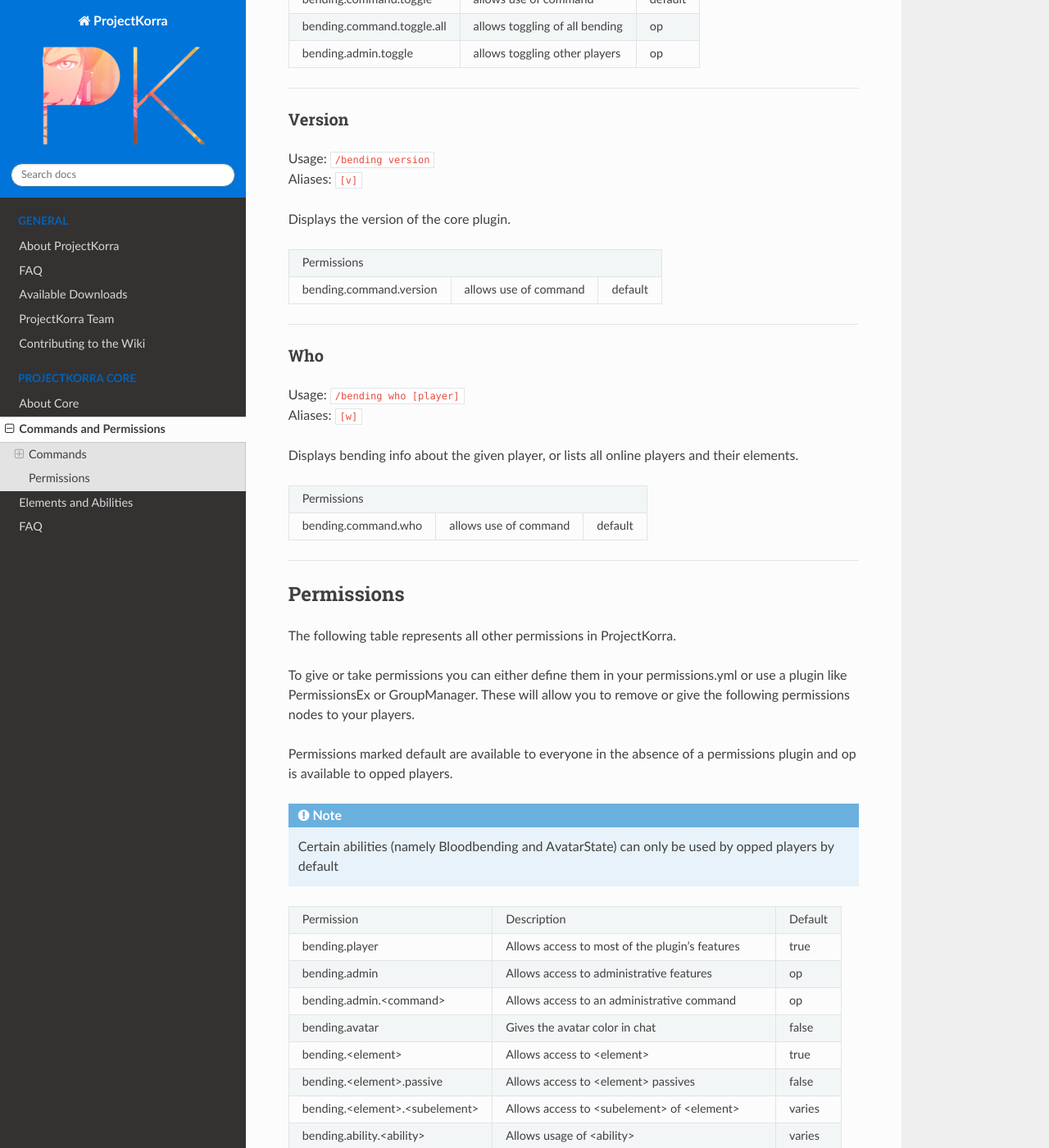
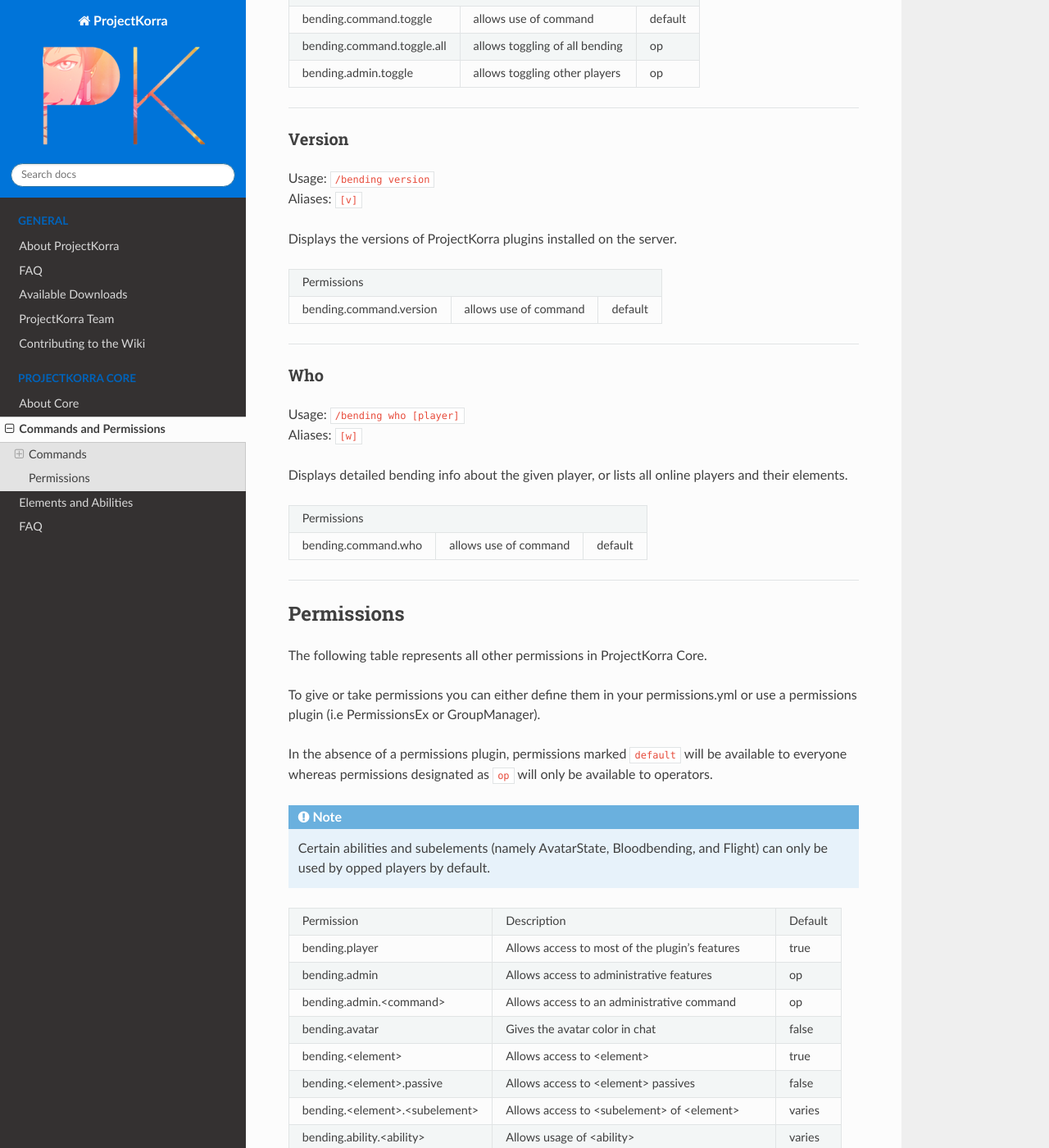
Before and after one commit to ProjectKorra/ProjectKorraWiki, a Sphinx documentation site: the page built from source/pkcore/commands.rst, in a window 1280 px wide and 1400 px high, scrolled down 6086 px. Shown: the whole window at 82% size. Built offline with Sphinx 7.4.7 and the Read the Docs theme 2.0.0, drawn with Linux system fonts in a browser that asks for light colours; some of the changed text lies outside the part shown.

Commit message:
Update commands.rst (#14)
* Update commands.rst

* Update commands.rst

* Update commands.rst

* Update commands.rst

```diff
--- a/source/pkcore/commands.rst
+++ b/source/pkcore/commands.rst
@@ -2,7 +2,7 @@
 Commands and Permissions
 ========================
 
-This page contains all of the commands and permissions in ProjectKorra (Core).
+This page contains all of the commands and permissions in ProjectKorra Core.
 
 .. note:: Last updated for v1.8.8
 
@@ -11,11 +11,11 @@
 The base command for the ProjectKorra plugin is ``/projectkorra``. Aliases for this
 command are ``/bending, /b, /bend, /tla, /mtla, /korra,  /pk``.
 
-.. tip:: the ``/projectkorra`` command is more commonly known as ``/bending``
+.. tip:: the ``/projectkorra`` command is more commonly known as ``/bending`` and will be referred to below by that alias.
 
 +++++
 
-.. note:: Commands are all actually subcommands of ``/bending``, where one would
+.. note:: All commands are actually subcommands of ``/bending``, where one would
           do /bending <subcommand> to perform a function. (i.e /bending help)
 
 | Argument Syntax
@@ -314,7 +314,7 @@
 | Usage: ``/bending version``
 | Aliases: ``[v]``
 
-Displays the version of the core plugin.
+Displays the versions of ProjectKorra plugins installed on the server.
 
 +-------------------------------------------------------------------------------------------------+
 | Permissions                                                                                     |
@@ -329,8 +329,7 @@
 | Usage: ``/bending who [player]``
 | Aliases: ``[w]``
 
-Displays bending info about the given player, or lists all online
-players and their elements.
+Displays detailed bending info about the given player, or lists all online players and their elements.
 
 +-------------------------------------------------------------------------------------------------+
 | Permissions                                                                                     |
@@ -342,13 +341,13 @@
 
 Permissions
 ===========
-The following table represents all other permissions in ProjectKorra.
+The following table represents all other permissions in ProjectKorra Core.
 
-To give or take permissions you can either define them in your permissions.yml or use a plugin like PermissionsEx or GroupManager. These will allow you to remove or give the following permissions nodes to your players.
+To give or take permissions you can either define them in your permissions.yml or use a permissions plugin (i.e PermissionsEx or GroupManager).
 
-Permissions marked default are available to everyone in the absence of a permissions plugin and op is available to opped players.
+In the absence of a permissions plugin, permissions marked ``default`` will be available to everyone whereas permissions designated as ``op`` will only be available to operators.
 
-.. note:: Certain abilities (namely Bloodbending and AvatarState) can only be used by opped players by default
+.. note:: Certain abilities and subelements (namely AvatarState, Bloodbending, and Flight) can only be used by opped players by default.
 
 +--------------------------------+------------------------------------------------+---------+
 | Permission                     | Description                                    | Default |
```
Also changed, not shown: other parts of source/pkcore/commands.rst (+3 -3 lines).
